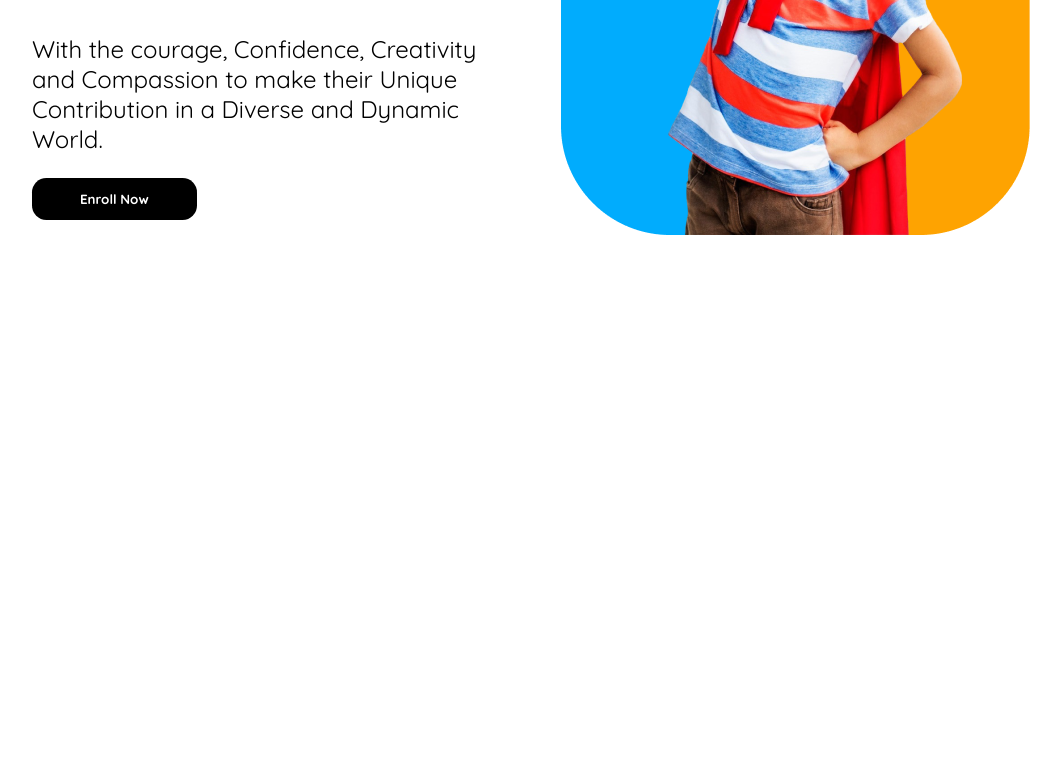
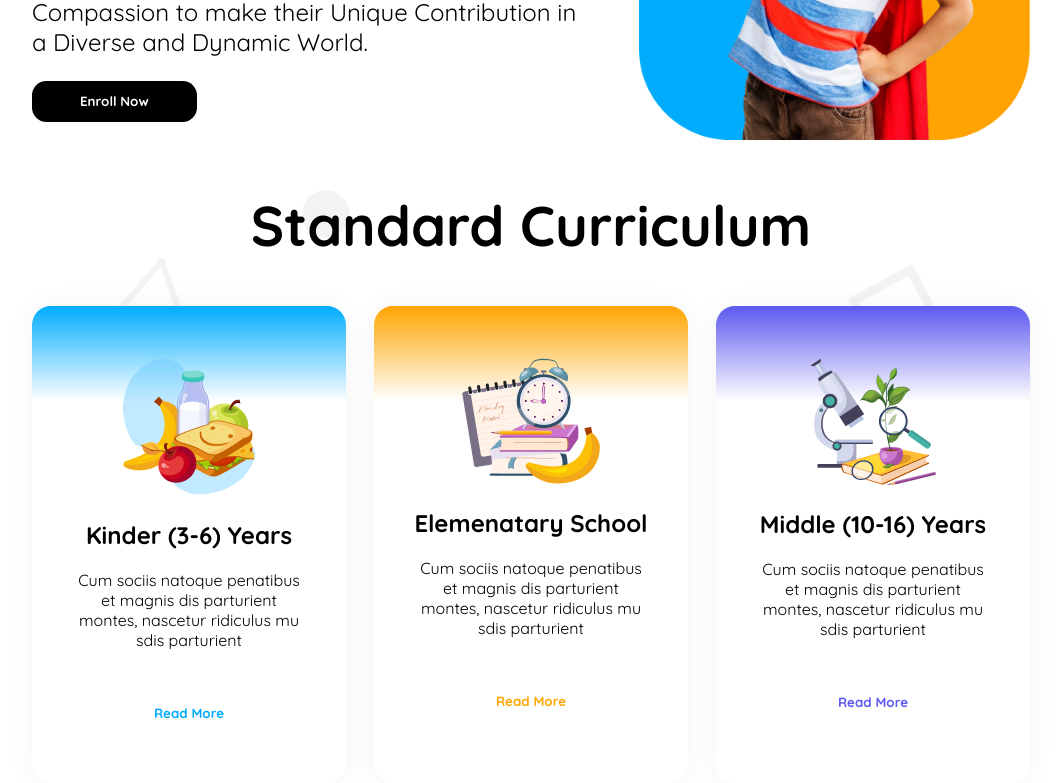
Before and after one commit to Naeem240/a2-kids-school, a plain HTML site: page index.html in a window 1280 px wide. Shown: the part 433-1216 px from the top of the page, without its empty margins (109-1170 px from the left). Before the commit the page ends 800 px from the top, so only its background shows below. Drawn offline with Linux system fonts and the light colour scheme.

Commit message:
Standard curriculum updated

```diff
--- a/index.html
+++ b/index.html
@@ -38,10 +38,40 @@
                 <p>With the courage, Confidence, Creativity and Compassion to make their Unique Contribution in a Diverse and Dynamic World.</p>
                 <button>Enroll Now</button>
             </div>
-            <div><img src="images/hero-kids.png" alt="hero-kids"></div>
+            <div class="banner-img"><img src="images/hero-kids.png" alt="hero-kids"></div>
         </div>
     </header>
-    <main></main>
+    <main>
+        <section class="standard-curr">
+            <h1>Standard Curriculum</h1>
+            <div>
+                <div class="kinder">
+                    <img src="images/kinder.png" alt="kinder">
+                    <h1>Kinder (3-6) Years</h1>
+                    <p>Cum sociis natoque penatibus et magnis
+                        dis parturient montes, nascetur ridiculus
+                        mu sdis parturient</p>
+                    <button>Read More</button>
+                </div>
+                <div class="elementary">
+                    <img src="images/elementary.png" alt="elementary">
+                    <h1>Elemenatary School</h1>
+                    <p>Cum sociis natoque penatibus et magnis
+                        dis parturient montes, nascetur ridiculus
+                        mu sdis parturient</p>
+                    <button>Read More</button>
+                </div>
+                <div class="middle">
+                    <img src="images/middle.png" alt="middle">
+                    <h1>Middle (10-16) Years</h1>
+                    <p>Cum sociis natoque penatibus et magnis
+                        dis parturient montes, nascetur ridiculus
+                        mu sdis parturient</p>
+                    <button>Read More</button>
+                </div>
+            </div>
+        </section>
+    </main>
     <footer></footer>
 </body>
 
--- a/styles/style.css
+++ b/styles/style.css
@@ -1,65 +1,81 @@
-*{
+* {
     font-family: "Quicksand", serif;
 }
-body{
+
+body {
     margin: 0px 141px;
 }
-button{
+
+button {
     cursor: pointer;
     border: none;
 }
+
 /* Universal Style Start */
-.color-orange{
+.color-orange {
     color: orange;
 }
-.color-skyblue{
+
+.color-skyblue {
     color: #01ACFD;
 }
-.color-lightblue{
+
+.color-lightblue {
     color: #05D4DF;
 }
-.color-grey{
+
+.color-grey {
     color: #495560;
 }
-.color-purple{
-    color:#5D58EF
+
+.color-purple {
+    color: #5D58EF
 }
-.color-light-navyblue{
+
+.color-light-navyblue {
     color: #68A2DF;
 }
+
 /* Universal Style End */
 
 /* Main Nav Start */
-.main-nav{
+.main-nav {
     display: flex;
     justify-content: space-between;
     align-items: center;
 }
-.logo{
+
+.logo {
     display: flex;
     align-items: center;
 }
-.logo img{
+
+.logo img {
     width: 62px;
     height: 62px;
     cursor: pointer;
 }
-.logo h1{
+
+.logo h1 {
     font-size: 32px;
 }
-.menu-list ul{
+
+.menu-list ul {
     display: flex;
     gap: 32px;
 }
-.menu-list ul li{
+
+.menu-list ul li {
     list-style-type: none;
 }
-.menu-list ul li a{
+
+.menu-list ul li a {
     text-decoration: none;
     font-size: 20px;
     font-weight: 500;
 }
-.main-nav button{
+
+.main-nav button {
     background-color: orange;
     padding: 10px 60.5px;
     border-radius: 12px;
@@ -67,71 +83,168 @@ button{
     font-size: 20px;
     font-weight: 500;
 }
-.menu-icon{
+
+.menu-icon {
     display: none;
 }
-.underline-nav{
+
+.underline-nav {
     display: none;
 }
+
 /* Main Nav Ends */
 
 /* Banner Start */
-.banner{
+.banner {
     display: flex;
     align-items: center;
     gap: 50px;
 }
-.banner h1{
+
+.banner h1 {
     font-size: 3.5rem;
 }
-.banner p{
+
+.banner p {
     font-size: 1.5rem;
 }
-.banner button{
+
+.banner button {
     background-color: black;
     color: white;
     font-weight: bold;
     padding: 0.8rem 3rem;
     border-radius: 0.9rem;
 }
+
+.banner-img {
+    width: 100%;
+}
+
+.banner-img img {
+    width: 100%;
+}
+
 /* Banner ENd */
 
+/* Standard Curr. Start */
+
+main {
+    background-image: url(/images/bg.png);
+    background-position: top;
+}
+
+.standard-curr>h1 {
+    font-size: 3.5rem;
+    text-align: center;
+}
+
+.standard-curr>div {
+    display: flex;
+    /* align-items: center; */
+    gap: 28px;
+}
+
+.standard-curr>div div {
+    text-align: center;
+    border-radius: 18.86px;
+    box-shadow: 0px 0px 28.3px rgba(0, 0, 0, 0.05);
+    padding: 52px 40px;
+}
+
+.standard-curr>div div button{
+    background: none;
+    font-weight: bold;
+    margin-top: 1.8rem;
+    padding: 10px 20px;
+    border-radius: 12px;
+}
+.standard-curr>div div button:hover{
+    background: lightgray;
+}
+.kinder {
+    background: rgb(255, 255, 255);
+    background: linear-gradient(0deg, rgba(255, 255, 255, 1) 80%, rgba(1, 172, 253, 1) 100%);
+}
+
+.kinder button {
+    color: #01ACFD;
+}
+
+.elementary {
+    background: rgb(255, 255, 255);
+    background: linear-gradient(0deg, rgba(255, 255, 255, 1) 80%, rgba(255, 165, 0, 1) 100%);
+}
+
+.elementary button {
+    color: orange;
+}
+
+.middle {
+    background: rgb(255, 255, 255);
+    background: linear-gradient(0deg, rgba(255, 255, 255, 1) 80%, rgba(93, 88, 239, 1) 100%);
+}
+.middle button{
+    color: #5D58EF;
+}
+
+/* Standard Curr. End */
 
 /* For Mobile Device */
 @media screen and (max-width: 576px) {
-    body{
+    body {
         margin: 0px 16px;
     }
+
     /* Main Nav Start */
-    .main-nav{
+    .main-nav {
         margin: 12px 0px;
     }
-    .logo h1, .menu-list, .main-nav button{
+
+    .logo h1,
+    .menu-list,
+    .main-nav button {
         display: none;
     }
-    .logo img{
+
+    .logo img {
         width: 46px;
         height: 46px;
     }
-    .menu-icon{
+
+    .menu-icon {
         display: block;
         cursor: pointer;
     }
-    .underline-nav{
+
+    .underline-nav {
         display: block;
         margin: 0px -16px;
         border-bottom: 1px solid orange;
         border-top: none;
     }
+
     /* Main Nav End */
 
     /* Banner Start */
-    .banner{
+    .banner {
         flex-direction: column-reverse;
         text-align: center;
+        gap: 20px;
+        margin-top: 8px;
+    }
+    .banner h1 {
+        font-size: 2.5rem;
+    }
+
+    .banner p {
+        font-size: .9rem;
     }
     /* Banner End */
 
-
-
+    /* Standard Curr. Start */
+    .standard-curr>div{
+        flex-direction: column;
+    }
 }
+/* For Mobile Device End */
```
